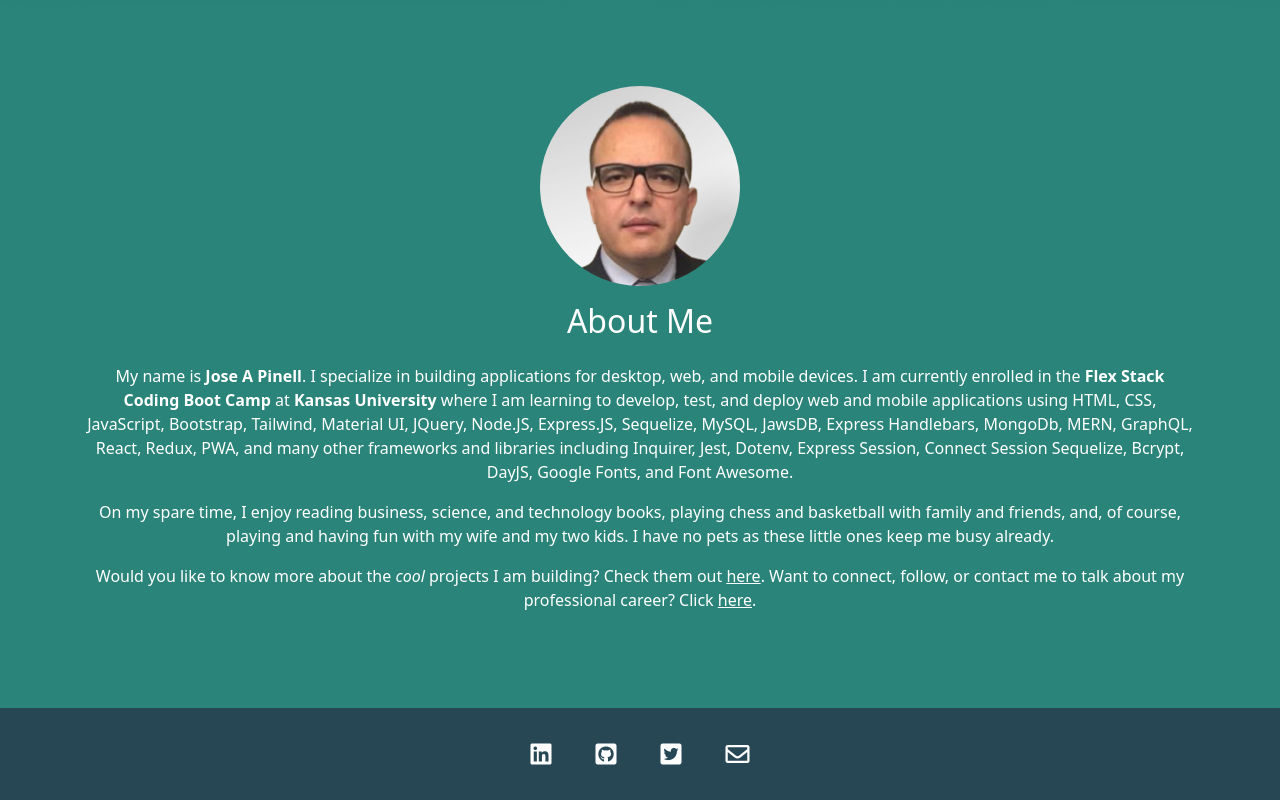
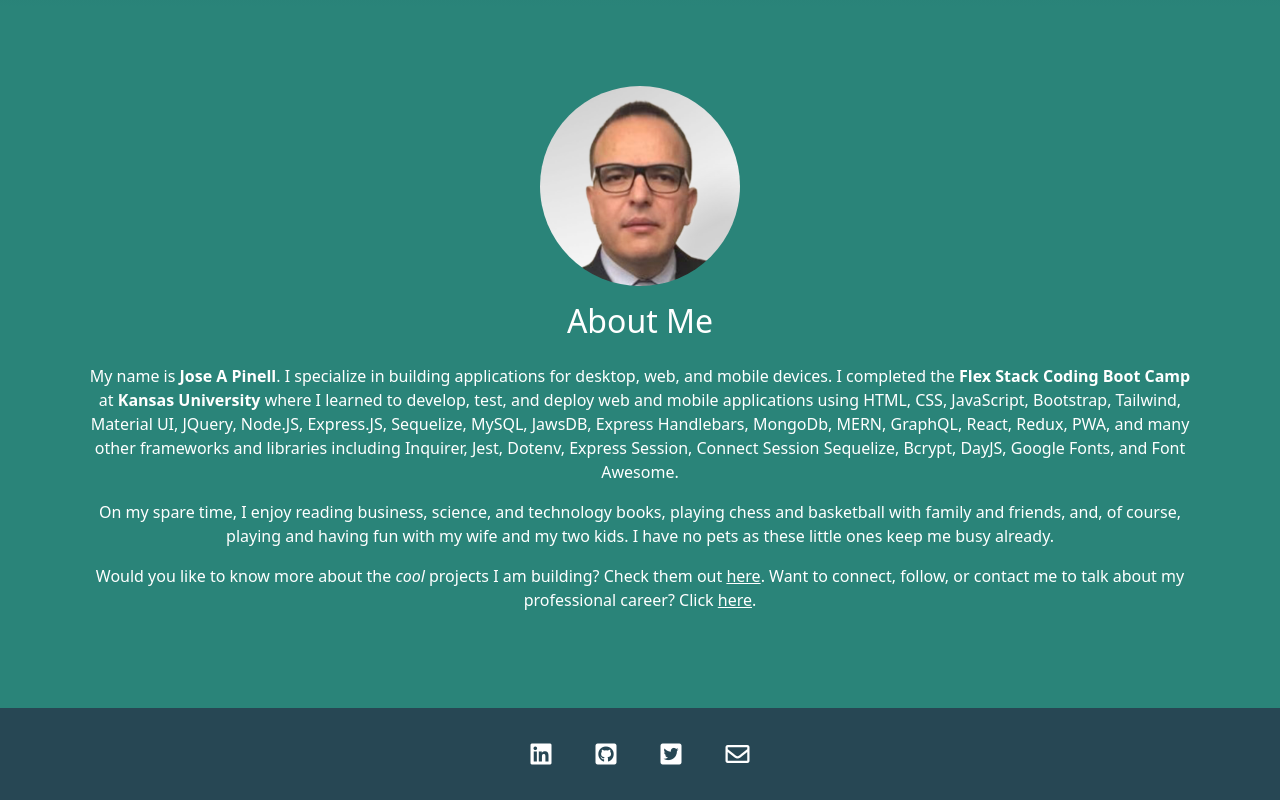
Before and after one commit to japinell/KU-CBC-Homework-20-React-Portfolio, a React (Create React App) app: page / in a window 1280 px wide. Shown: the part 822-1622 px from the top of the page. Built offline with nearby package versions, Linux system fonts and the light colour scheme.

Commit message:
Updated the About section

```diff
--- a/src/components/About.js
+++ b/src/components/About.js
@@ -16,10 +16,9 @@ function About({ handlePageChange }) {
         <div className="card-body text-justify">
           <p className="card-text">
             My name is <strong>Jose A Pinell</strong>. I specialize in building
-            applications for desktop, web, and mobile devices. I am currently
-            enrolled in the
+            applications for desktop, web, and mobile devices. I completed the
             <strong> Flex Stack Coding Boot Camp </strong> at
-            <strong> Kansas University</strong> where I am learning to develop,
+            <strong> Kansas University</strong> where I learned to develop,
             test, and deploy web and mobile applications using HTML, CSS,
             JavaScript, Bootstrap, Tailwind, Material UI, JQuery, Node.JS,
             Express.JS, Sequelize, MySQL, JawsDB, Express Handlebars, MongoDb,
```
